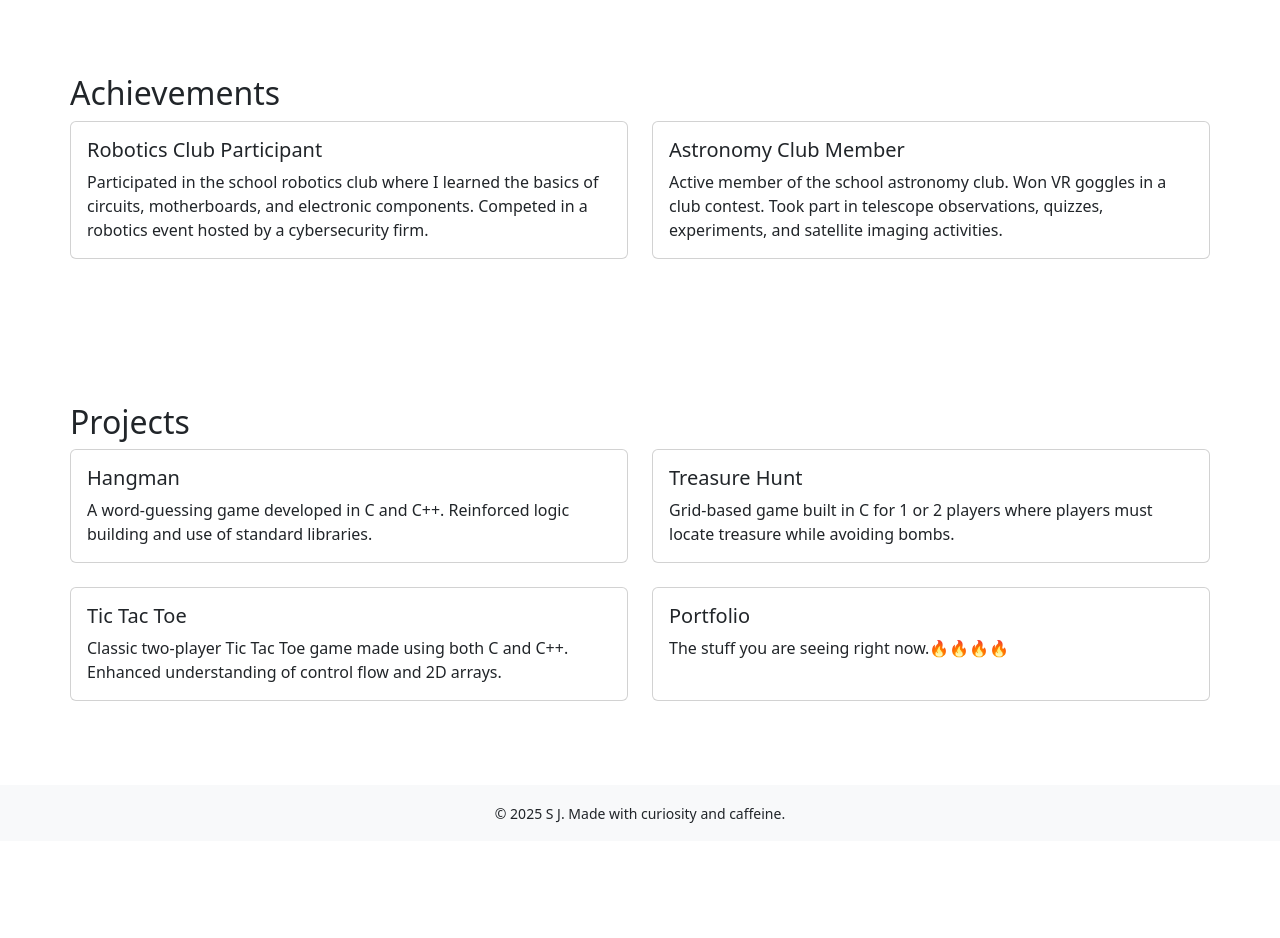
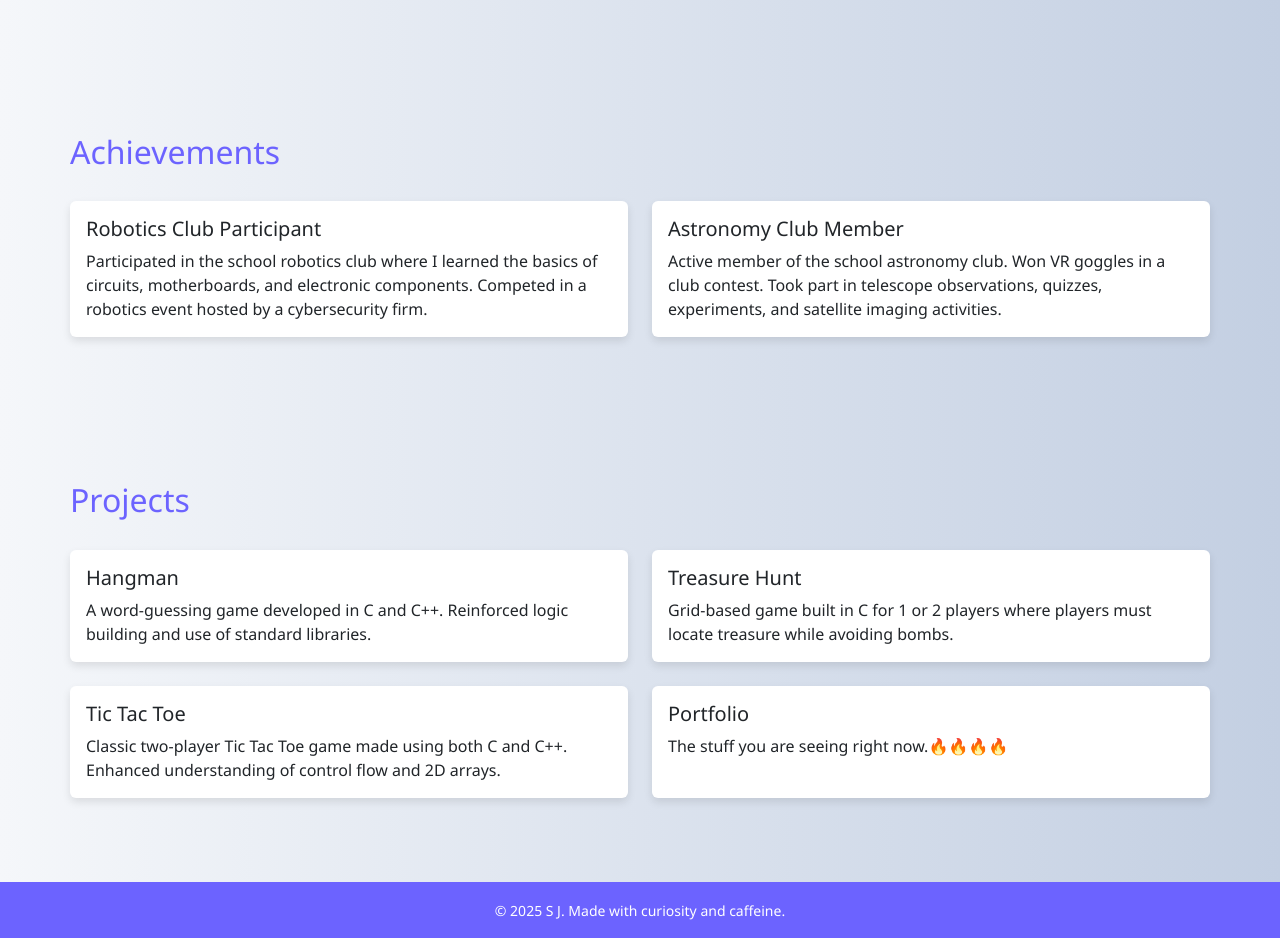
Before and after one commit to Shrey-Jain-095/shrey-portfolio, a plain HTML site: page index.html in a window 1280 px wide. Shown: the part 667-1605 px from the top of the page. Before the commit the page ends 1508 px from the top, so only its background shows below. Drawn offline with nearby package versions, Linux system fonts and the light colour scheme.

Commit message:
Update index.html

```diff
--- a/index.html
+++ b/index.html
@@ -6,17 +6,42 @@
   <title>S J | Portfolio</title>
   <link href="https://cdn.jsdelivr.net/npm/bootstrap@5.3.3/dist/css/bootstrap.min.css" rel="stylesheet">
   <style>
+    body {
+      background: linear-gradient(to right, #f5f7fa, #c3cfe2);
+      font-family: 'Segoe UI', sans-serif;
+    }
     .profile-pic {
       width: 150px;
       height: 150px;
       object-fit: cover;
       border-radius: 50%;
+      border: 4px solid #6c63ff;
     }
     .section {
       padding: 60px 0;
     }
-    .fallback-img {
-      display: none;
+    h2 {
+      color: #6c63ff;
+      margin-bottom: 30px;
+    }
+    .badge {
+      font-size: 1rem;
+      padding: 0.6em 0.9em;
+    }
+    .card {
+      border: none;
+      box-shadow: 0 4px 8px rgba(0,0,0,0.1);
+      transition: transform 0.3s ease;
+    }
+    .card:hover {
+      transform: translateY(-5px);
+    }
+    footer {
+      background-color: #6c63ff;
+      color: white;
+    }
+    .btn-dark, .btn-primary {
+      border-radius: 20px;
     }
   </style>
 </head>
@@ -57,7 +82,7 @@
     <p id="phone"></p>
   </div>
 
-  <footer class="bg-light text-center py-3">
+  <footer class="text-center py-3">
     <small id="footer-text"></small>
   </footer>
 
```
